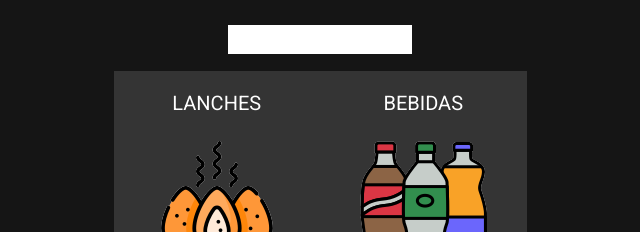
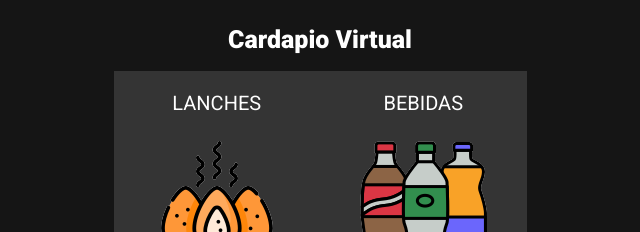
Before and after one commit to GabrielBlima22/PROJETO-CARDAPIO-, a website: page index.html in a window 1280 px wide. Shown: the top 232 px of the page, without its empty margins (320-960 px from the left). Drawn offline with Linux system fonts and the light colour scheme.

Commit message:
Update style.css

```diff
--- a/style.css
+++ b/style.css
@@ -9,9 +9,9 @@ body {
 h1 {
   font-size: 25px;
   align-items: center;
-  background: white;
+
   display: block;
-  -webkit-text-fill-color: transparent;
+  -webkit-text-fill-color: white;
 }
 
 .div-odin {
```
